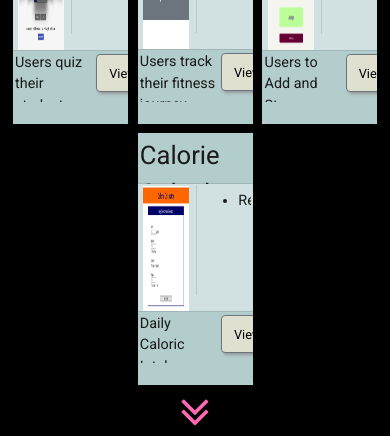
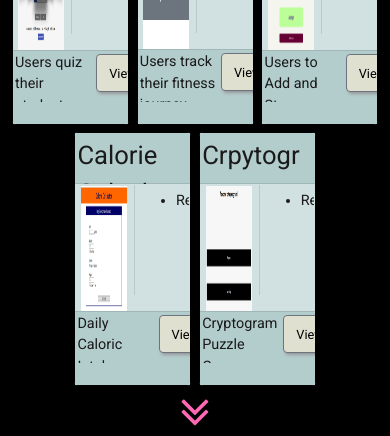
Before and after one commit to Capril1042/Portfolio, a React (Create React App) app in the folder portfolio/: page / in a window 390 px wide. Shown: the part 1840-2276 px from the top of the page. Built offline with nearby package versions, Linux system fonts and the light colour scheme; the HTML template or start-up script is replaced by a standard one; a web font is replaced by a local one.

Commit message:
adds cryptograms to projects

```diff
--- a/portfolio/src/Components/PageViews/Navigation/navigation.css
+++ b/portfolio/src/Components/PageViews/Navigation/navigation.css
@@ -27,7 +27,7 @@
     display:none
   }
 
-  .navbar a {
+  #navbar a {
    display: none
   }
 }
--- a/portfolio/src/Components/PageViews/Projects/Cards/cardData.js
+++ b/portfolio/src/Components/PageViews/Projects/Cards/cardData.js
@@ -2,6 +2,7 @@ const spaceRace = require("../../../../assets/spacerace.png");
 const djorg = require("../../../../assets/Djorg.png");
 const recipe = require("../../../../assets/recipe.png");
 const calcalc = require("../../../../assets/calcalc.png");
+const crypt = require("../../../../assets/crypt.png")
 
 const cardData = [
   {
@@ -35,6 +36,13 @@ const cardData = [
     projectURL: "https://calcalc.netlify.com/",
     projectStack: ["React"],
     projectBlurb: "Daily Caloric Intake Calculator"
+  },
+  {
+    projectName: "Crpytograms",
+    projectImage: `${crypt}`,
+    projectURL: "https://cryptogrampuzzles.netlify.com/",
+    projectStack: ["React"],
+    projectBlurb: "Cryptogram Puzzle Game"
   }
 ];
 
```
Also changed, not shown: portfolio/src/assets/crypt.png (added).
